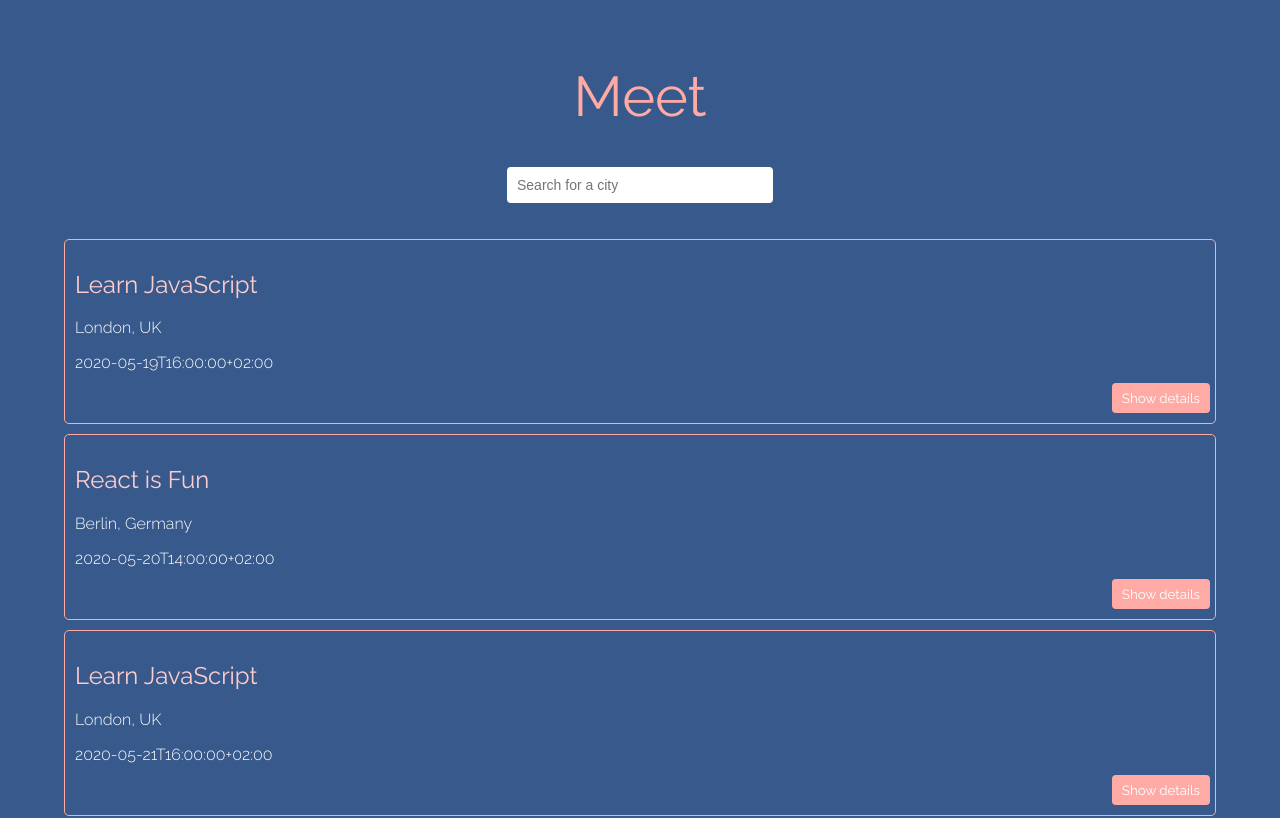
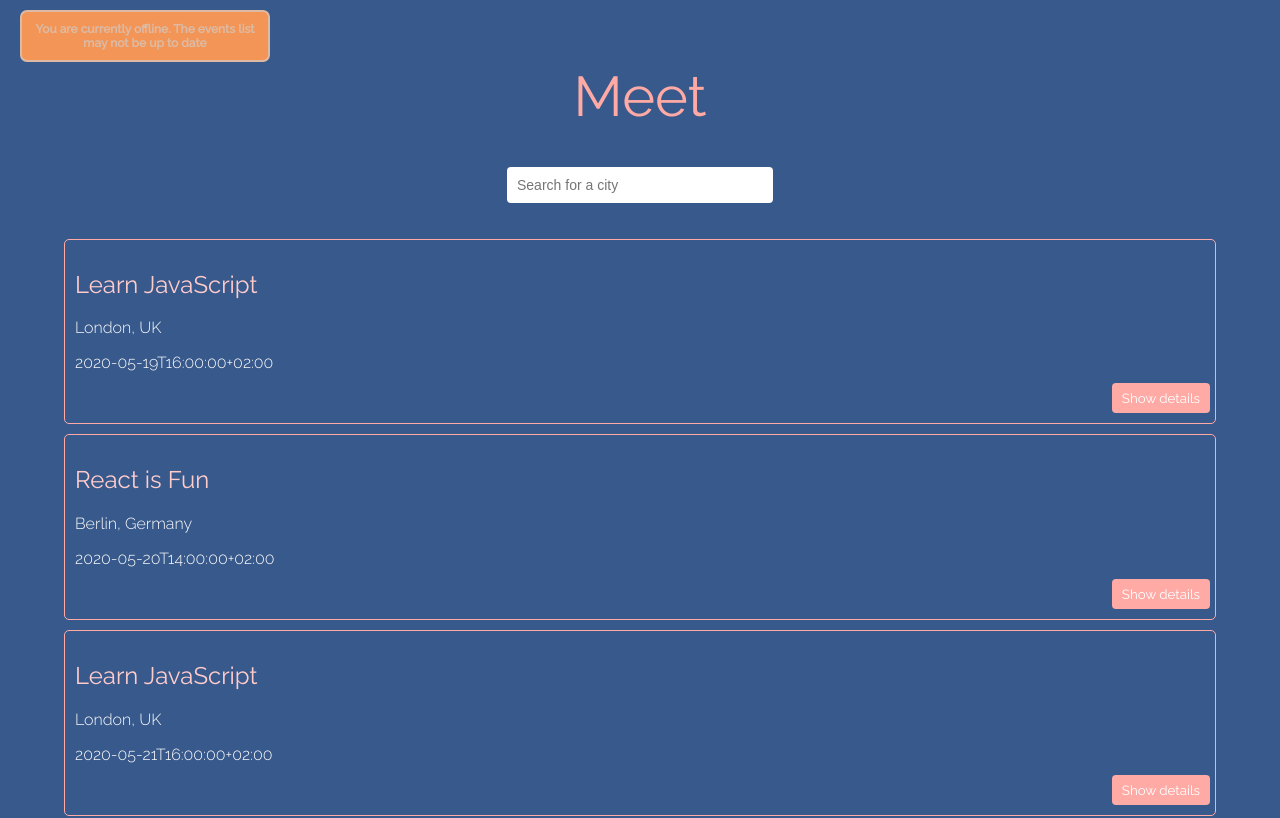
Before and after one commit to LeandraMT/meet_app, a React (Create React App) app: page / in a window 1280 px wide. Shown: the top 818 px of the page. Built offline with nearby package versions, Linux system fonts and the light colour scheme; what atatus-spa would draw is missing.

Commit message:
added warning alert component

```diff
--- a/src/App.js
+++ b/src/App.js
@@ -10,7 +10,7 @@ import CitySearch from './components/CitySearch';
 import NumberOfEvents from './components/NumberOfEvents';
 
 //Alert Class Components
-import { InfoAlert, ErrorAlert } from './components/Alert';
+import { InfoAlert, ErrorAlert, WarningAlert } from './components/Alert';
 
 const App = () => {
     const [events, setEvents] = useState([]);
@@ -19,6 +19,7 @@ const App = () => {
     const [currentCity, setCurrentCity] = useState("See all cities");
     const [infoAlert, setInfoAlert] = useState("");
     const [errorAlert, setErrorAlert] = useState("");
+    const [warningAlert, setWarningAlert] = useState("");
 
     const fetchData = async () => {
         const allEvents = await getEvents();
@@ -30,6 +31,14 @@ const App = () => {
     }
 
     useEffect(() => {
+        let warningText;
+        if (navigator.onLine) {
+            warningText = "You are currently offline. The events list may not be up to date"
+        }
+        else {
+            warningText = ""
+        }
+        setWarningAlert(warningText);
         fetchData();
     }, [currentCity]);
 
@@ -42,6 +51,8 @@ const App = () => {
                     <InfoAlert text={infoAlert} /> : null}
                 {errorAlert.length ?
                     <ErrorAlert text={errorAlert} /> : null}
+                {warningAlert.length ?
+                    <WarningAlert text={warningAlert} /> : null}
             </div>
 
             <CitySearch
--- a/src/components/Alert.js
+++ b/src/components/Alert.js
@@ -50,4 +50,12 @@ class ErrorAlert extends Alert {
     }
 }
 
-export { InfoAlert, ErrorAlert };
+class WarningAlert extends Alert {
+    constructor(props) {
+        super(props);
+        this.color = 'rgb(220, 186, 163)';
+        this.bgColor = 'rgb(243, 149, 86)';
+    }
+}
+
+export { InfoAlert, ErrorAlert, WarningAlert };
```
